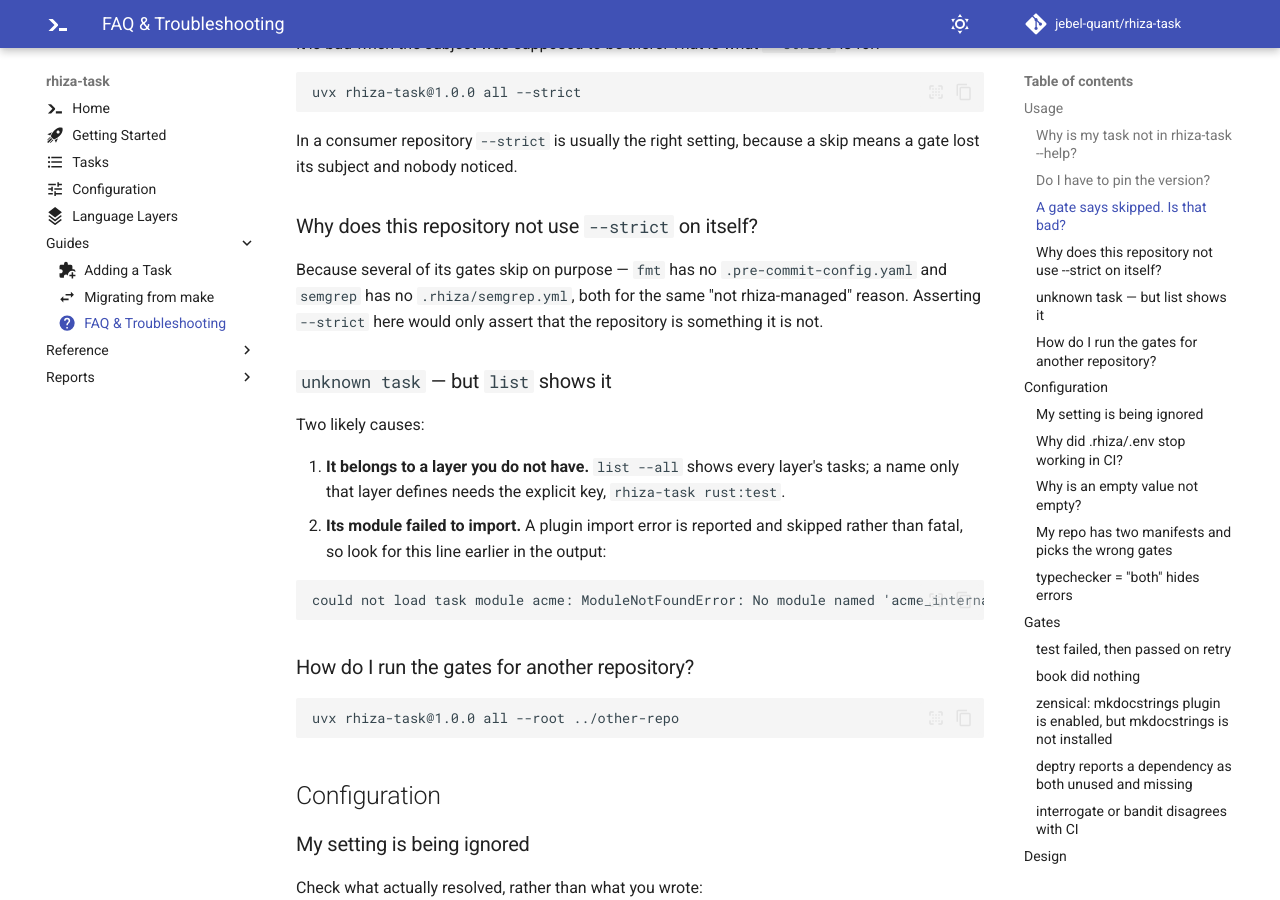
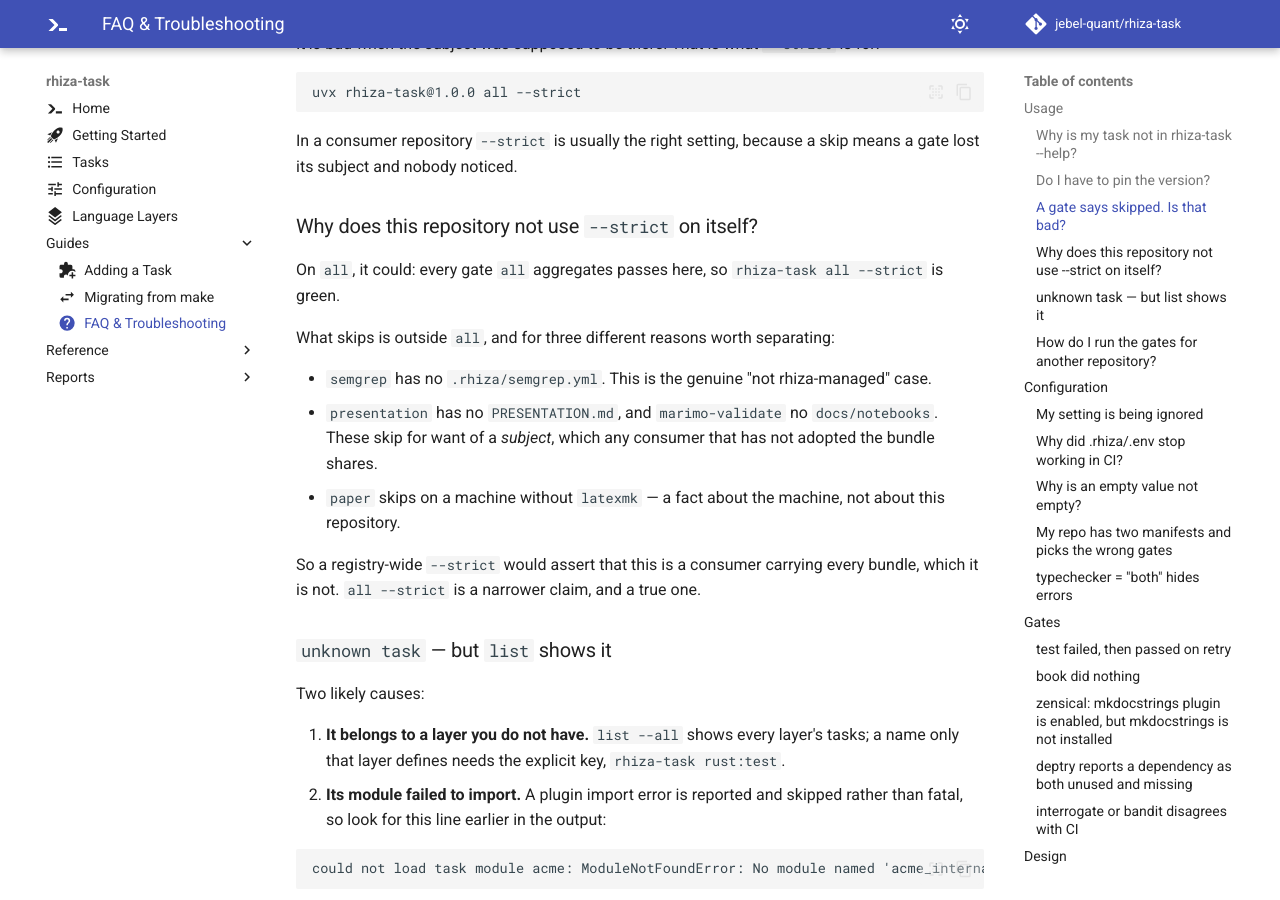
Before and after one commit to Jebel-Quant/rhiza-task, an MkDocs documentation site: the page built from docs/faq.md, in a window 1280 px wide and 900 px high, scrolled down 730 px. Built offline with MkDocs 1.6.1 and Material for MkDocs 9.7.7, drawn with Linux system fonts in a browser that asks for light colours; comment, search, counter and statistics services are not loaded.

Commit message:
docs: correct the --strict answer, which had gone stale twice
The FAQ's "Why does this repository not use `--strict` on itself?" was wrong in both
halves.

Its example was the stale one: "`fmt` has no `.pre-commit-config.yaml`". That file
is here, and `fmt` runs sixteen hooks green. This is the *same* assertion CLAUDE.md
holds up as its cautionary tale -- "`ci.yml` once asserted that `rhiza-task fmt`
skipped for want of a pre-commit config, for several commits after that config was
added". It was fixed in ci.yml and left standing in the FAQ, which is the more
durable place for it to mislead, because a reader consults the FAQ *to* learn what
is true.

And the premise was wrong too, which the example was hiding. `rhiza-task all
--strict` passes: nothing `all` aggregates skips here, so the reason given for not
using it did not hold. Verified by running it rather than by reading the guards.

The rewritten answer separates the three reasons a task actually skips here, since
they are not the same kind of fact and the old text collapsed them into one:

  * `semgrep` -- no `.rhiza/semgrep.yml`, the genuine "not rhiza-managed" case.
  * `presentation`, `marimo-validate` -- no subject, which any consumer that has not
    adopted the bundle shares. Nothing to do with the template.
  * `paper` -- no latexmk on the machine, which is not a fact about the repository at
    all.

All four skips confirmed by running the tasks. What remains true is the conclusion,
narrowed: a registry-wide `--strict` would assert this is a consumer carrying every
bundle. `all --strict` is a different claim and a correct one.

Co-Authored-By: Claude Opus 5 (1M context) <noreply@anthropic.com>

```diff
--- a/docs/faq.md
+++ b/docs/faq.md
@@ -38,9 +38,19 @@ gate lost its subject and nobody noticed.
 
 ### Why does this repository not use `--strict` on itself?
 
-Because several of its gates skip on purpose — `fmt` has no `.pre-commit-config.yaml` and
-`semgrep` has no `.rhiza/semgrep.yml`, both for the same "not rhiza-managed" reason.
-Asserting `--strict` here would only assert that the repository is something it is not.
+On `all`, it could: every gate `all` aggregates passes here, so `rhiza-task all --strict`
+is green.
+
+What skips is outside `all`, and for three different reasons worth separating:
+
+- `semgrep` has no `.rhiza/semgrep.yml`. This is the genuine "not rhiza-managed" case.
+- `presentation` has no `PRESENTATION.md`, and `marimo-validate` no `docs/notebooks`. These
+  skip for want of a *subject*, which any consumer that has not adopted the bundle shares.
+- `paper` skips on a machine without `latexmk` — a fact about the machine, not about this
+  repository.
+
+So a registry-wide `--strict` would assert that this is a consumer carrying every bundle,
+which it is not. `all --strict` is a narrower claim, and a true one.
 
 ### `unknown task` — but `list` shows it
 
```
